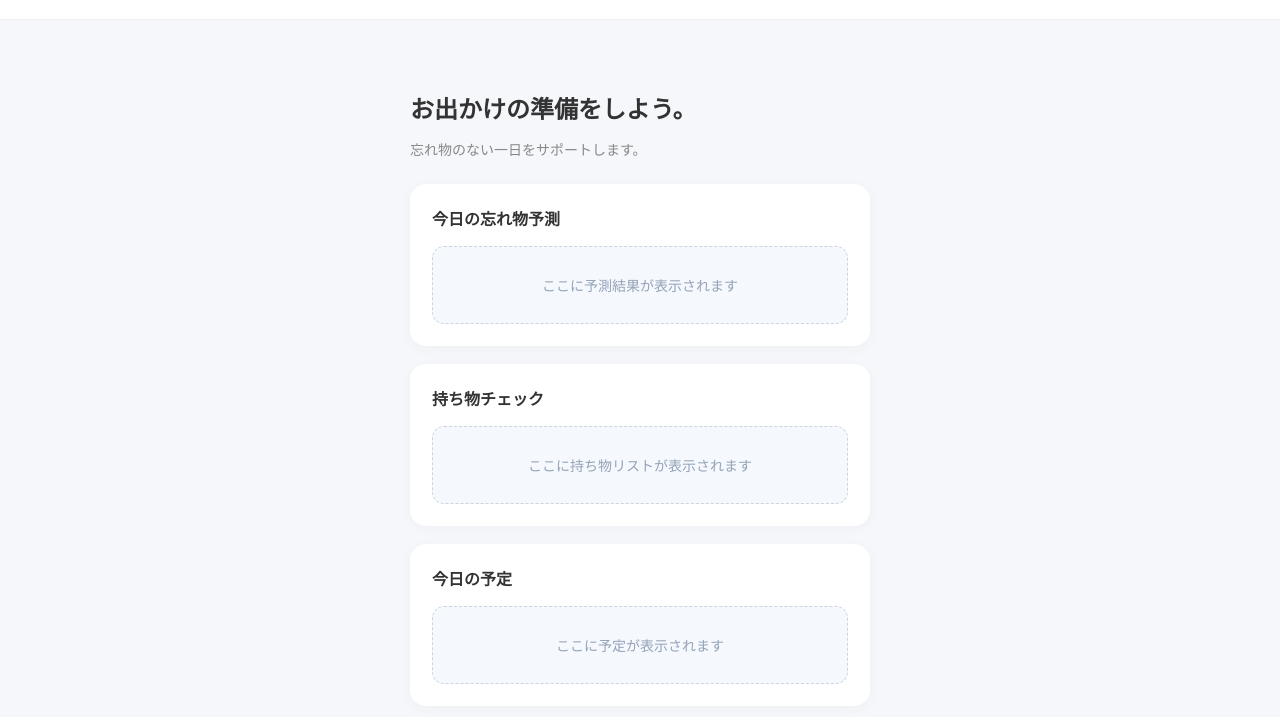
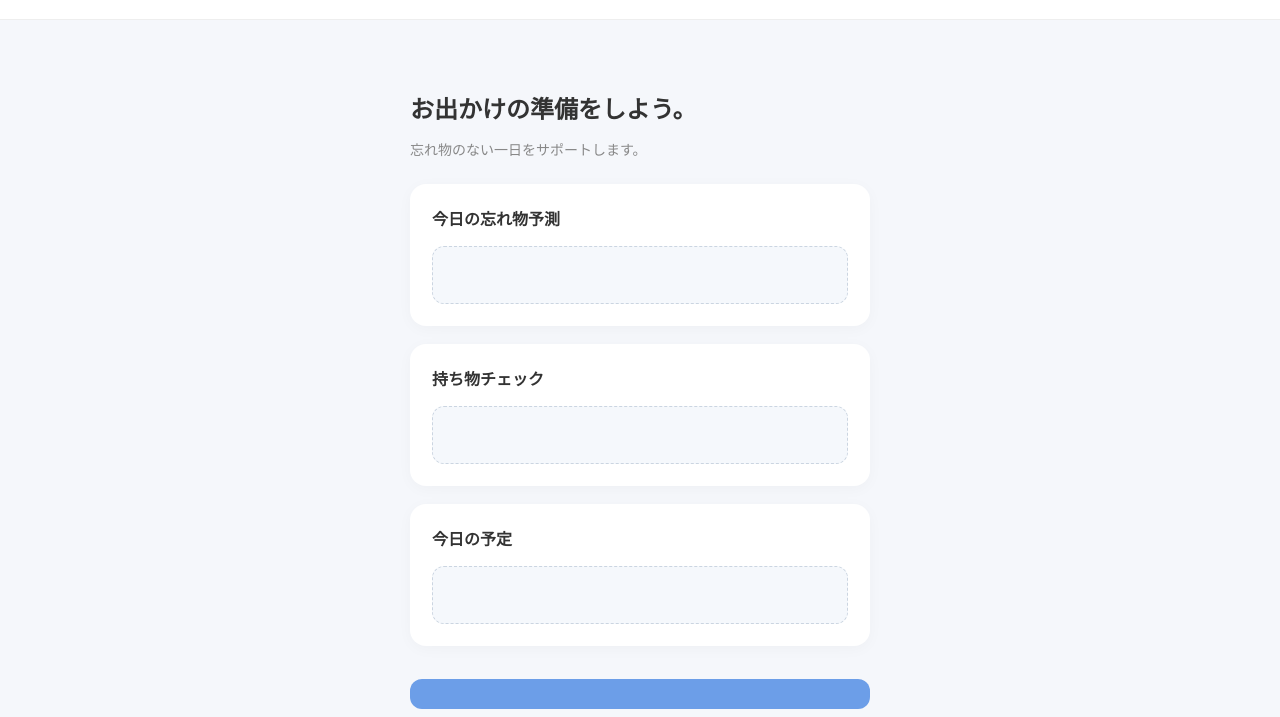
Before and after one commit to H-R4/MOTTA, a plain HTML site: page index.html in a window 1280 px wide. Shown: the part 83-800 px from the top of the page. Drawn offline with Linux system fonts and the light colour scheme.

Commit message:
add MOTTA

```diff
--- a/index.html
+++ b/index.html
@@ -26,26 +26,22 @@
     <section class="card">
       <h3>今日の忘れ物予測</h3>
       <div class="placeholder">
-        ここに予測結果が表示されます
       </div>
     </section>
 
     <section class="card">
       <h3>持ち物チェック</h3>
       <div class="placeholder">
-        ここに持ち物リストが表示されます
       </div>
     </section>
 
     <section class="card">
       <h3>今日の予定</h3>
       <div class="placeholder">
-        ここに予定が表示されます
       </div>
     </section>
 
     <button class="button">
-      忘れ物チェックを開始
     </button>
 
   </main>
```
Also changed, not shown: index_practice.html (+0 -40 lines).
